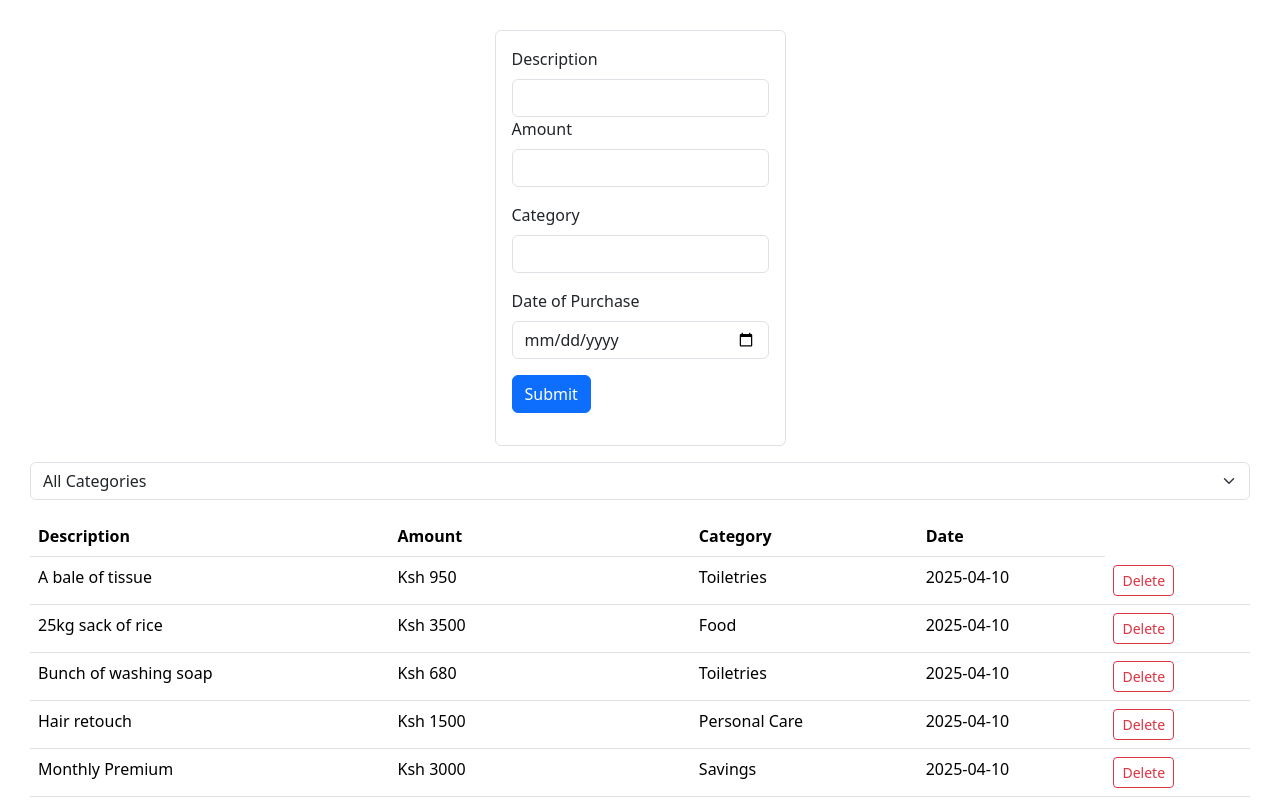
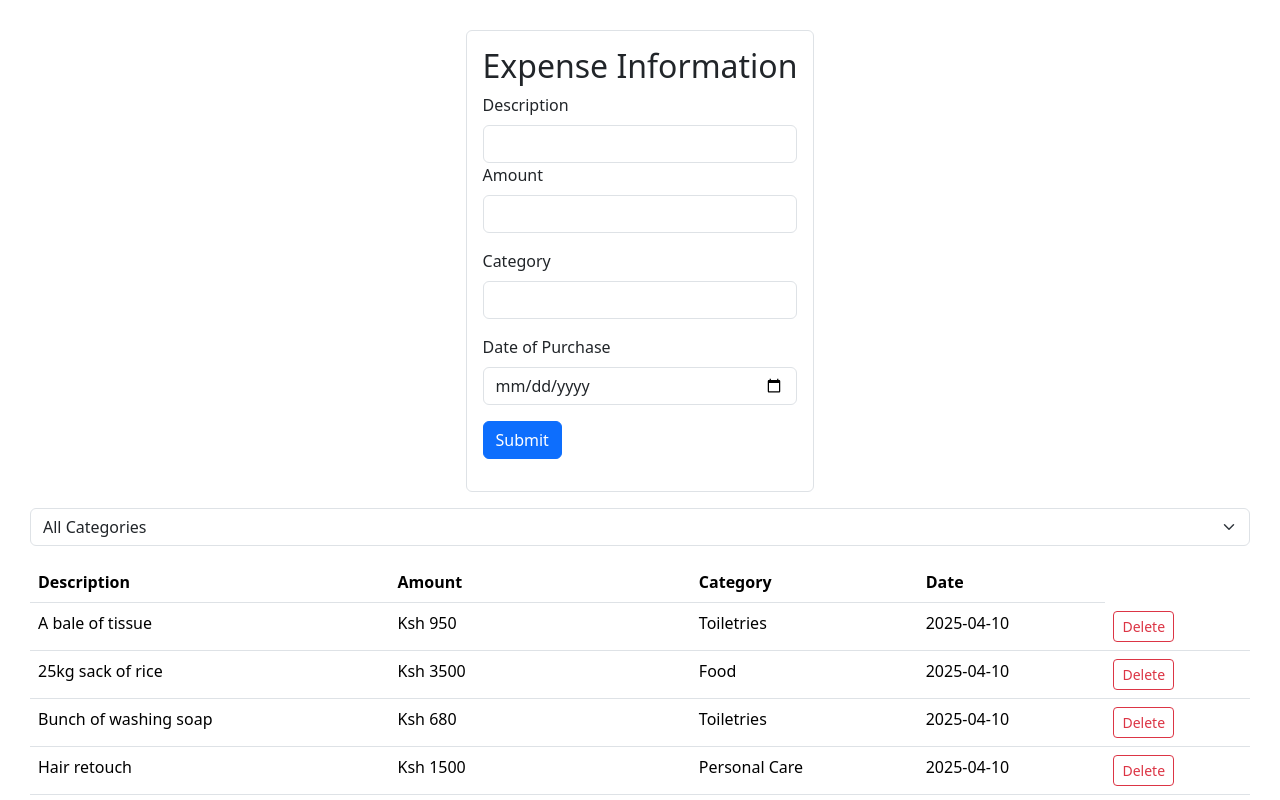
Before and after one commit to Ogendo-star/Expense-Tracker, a React (Vite) app: page / in a window 1280 px wide. Shown: the top 800 px of the page. Built offline with nearby package versions, Linux system fonts and the light colour scheme.

Commit message:
feat:modify the expenseform

```diff
--- a/src/components/ExpenseForm.jsx
+++ b/src/components/ExpenseForm.jsx
@@ -4,6 +4,7 @@ const ExpenseForm = () => {
   return (
     <div className="mb-3 w-100 w-md-50 d-flex align-items-center justify-content-center">
         <form className="border .flex-column p-3 rounded ">
+            <h2 className = "font-bold text-2xl">Expense Information</h2>
         <label htmlFor="description" className="form-label">Description</label>
             <input id="description" type="text" className="form-control" />
 
```
